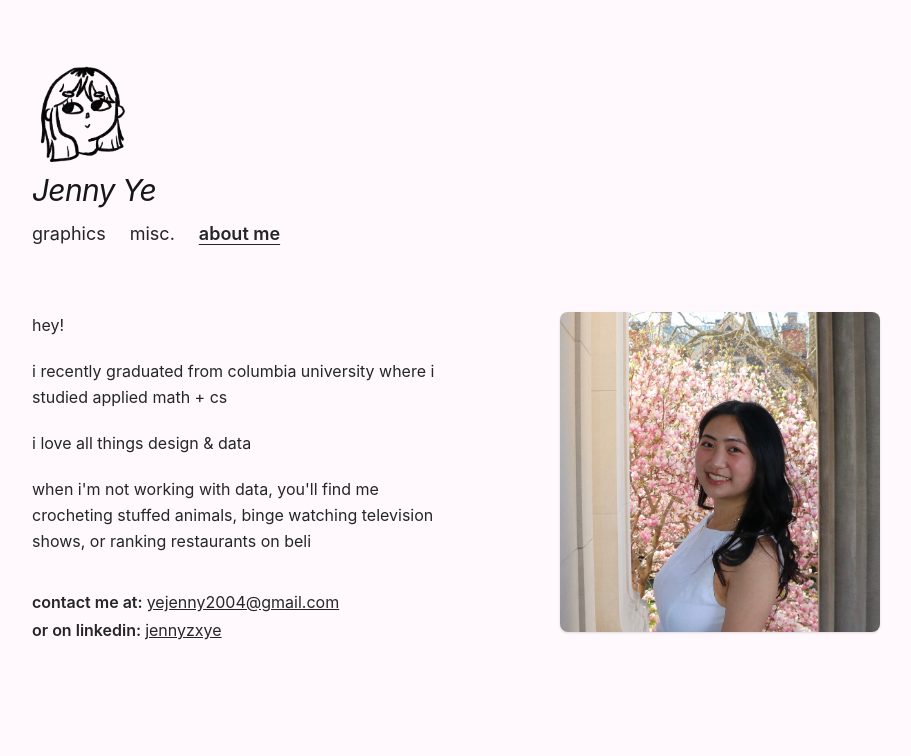
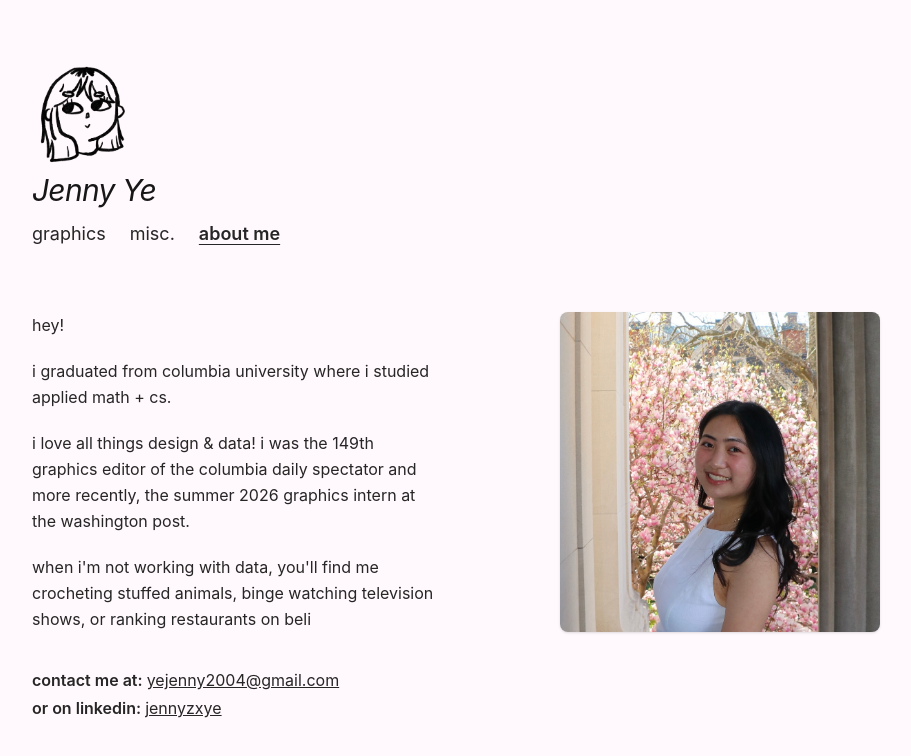
Before and after one commit to jennyleaf/jennyleaf.github.io, a React (Vite) app: page / in a window 1280 px wide. Both pictures are taken after a click on the button "about me". Shown: the top 756 px of the page, without its empty margins (184-1095 px from the left). Built offline with nearby package versions, Linux system fonts and the light colour scheme.

Commit message:
edit about me

```diff
--- a/src/pages/About.jsx
+++ b/src/pages/About.jsx
@@ -6,11 +6,11 @@ export default function About() {
         <p>hey!</p>
 
         <p>
-          i recently graduated from columbia university where i studied applied math + cs
+          i graduated from columbia university where i studied applied math + cs.
         </p>
 
         <p>
-          i love all things design &amp; data
+          i love all things design &amp; data! i was the 149th graphics editor of the columbia daily spectator and more recently, the summer 2026 graphics intern at the washington post.
         </p>
 
         <p>
```
